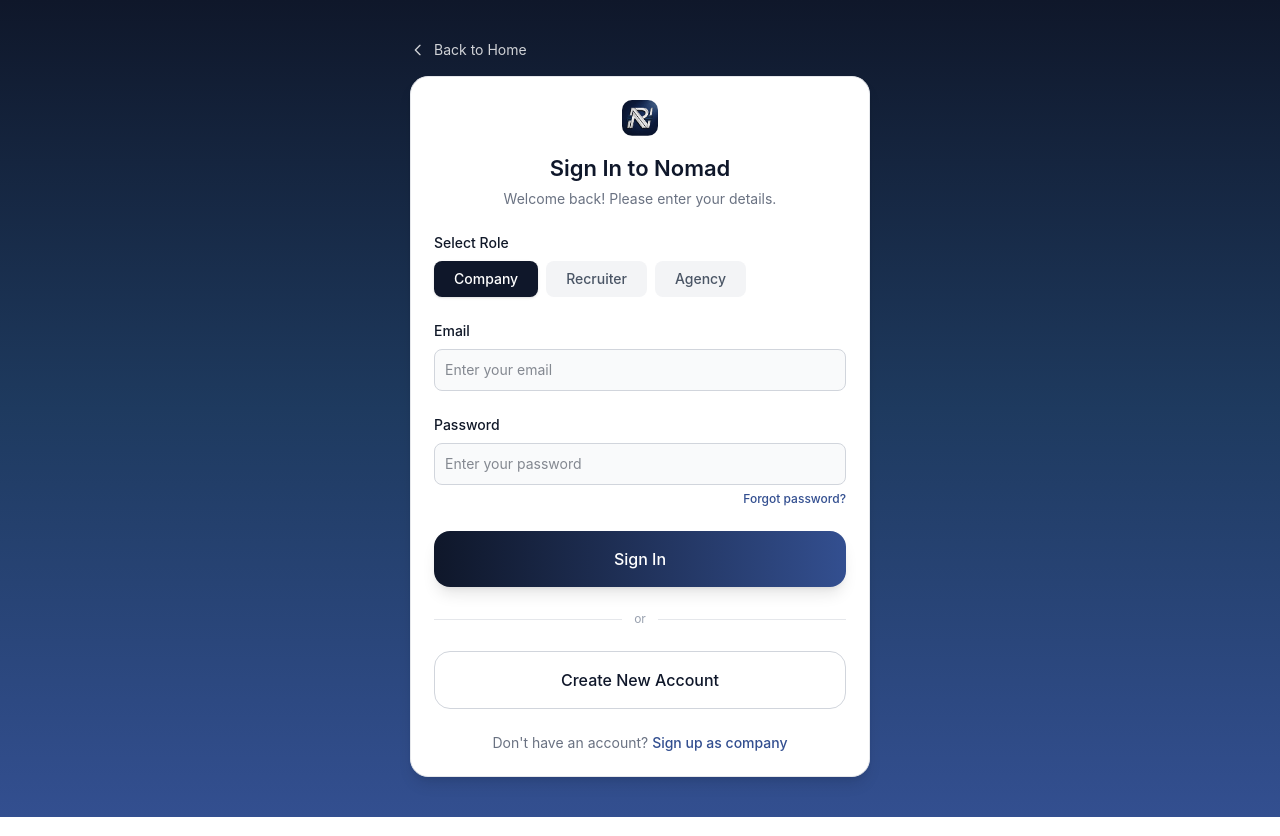
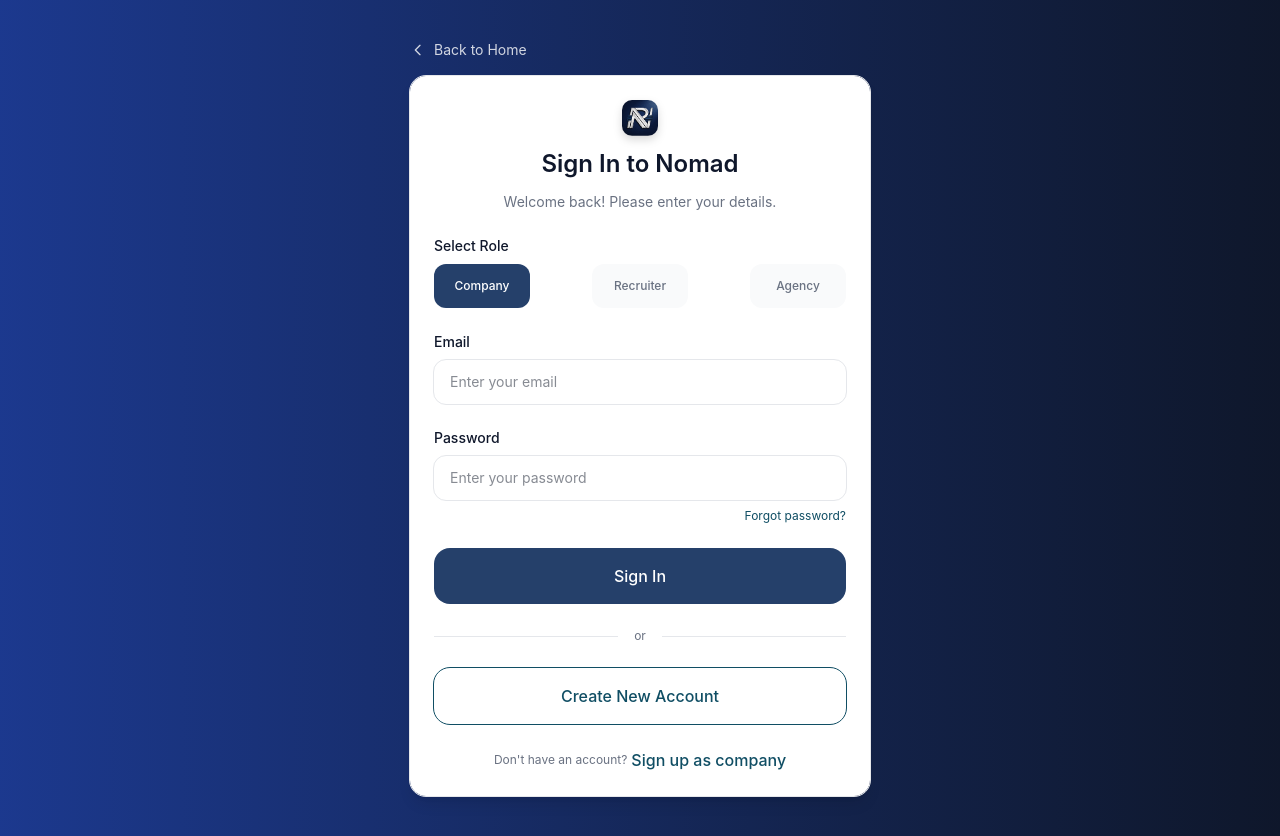
Before and after one commit to 2025msds102imran-bit/Nomad, a React (Vite) app: page /Nomad/auth/login in a window 1280 px wide. Built offline with nearby package versions, Linux system fonts and the light colour scheme.

Commit message:
fix signup pages

```diff
--- a/src/components/ui/Button.jsx
+++ b/src/components/ui/Button.jsx
@@ -1,8 +1,8 @@
 import React from "react";
 
 const variants = {
-  primary: "bg-linear-to-r from-[#0F172A] to-[#334F90] text-white shadow-lg hover:shadow-xl",
-  secondary: "bg-white text-[#0F172A] border border-gray-300 hover:bg-gray-50",
+  primary: "bg-[#25406A] text-white hover:bg-cyan-950",
+  secondary: "bg-white text-cyan-900 outline-[1.27px] outline-cyan-900 ",
   outline: "bg-transparent border border-white text-white hover:bg-white/10",
 };
 
--- a/src/components/ui/Input.jsx
+++ b/src/components/ui/Input.jsx
@@ -1,4 +1,15 @@
 import React from "react";
+
+const sizeStyles = {
+  md: {
+    label: "block mb-2 text-sm font-medium text-slate-900",
+    input: "bg-white text-gray-900 text-sm rounded-xl outline-[1.27px] outline-gray-200 focus:outline-gray-400 block w-full px-4 py-3",
+  },
+  sm: {
+    label: "block mb-1.5 text-xs font-medium text-slate-900",
+    input: "bg-white text-gray-900 text-xs rounded-[10px] outline-[1.07px] outline-gray-200 focus:outline-gray-400 block w-full h-10 px-3.5 py-2.5",
+  },
+};
 
 const Input = ({
   label,
@@ -9,13 +20,16 @@
   onChange,
   required = true,
   disabled = false,
+  size = "md",
   className = "",
   ...props
 }) => {
+  const styles = sizeStyles[size] || sizeStyles.md;
+
   return (
     <div className="w-full">
       {label && (
-        <label htmlFor={id} className="block mb-2 text-sm font-medium text-gray-900">
+        <label htmlFor={id} className={styles.label}>
           {label}
         </label>
       )}
@@ -28,7 +42,7 @@
         onChange={onChange}
         required={required}
         disabled={disabled}
-        className={`bg-gray-50 border border-gray-300 text-gray-900 text-sm rounded-lg outline-none focus:border-gray-400 block w-full p-2.5 disabled:opacity-50 disabled:cursor-not-allowed ${className}`}
+        className={`${styles.input} disabled:opacity-50 disabled:cursor-not-allowed ${className}`}
         {...props}
       />
     </div>
--- a/src/components/ui/Select.jsx
+++ b/src/components/ui/Select.jsx
@@ -15,7 +15,7 @@
   return (
     <div className="w-full">
       {label && (
-        <label htmlFor={id} className="block mb-2 text-sm font-medium text-gray-900">
+        <label htmlFor={id} className="block mb-1.5 text-xs font-medium text-slate-900">
           {label}
         </label>
       )}
@@ -26,7 +26,7 @@
         onChange={onChange}
         required={required}
         disabled={disabled}
-        className={`bg-gray-50 border border-gray-300 text-gray-900 text-sm rounded-lg outline-none focus:border-gray-400 block w-full p-2.5 disabled:opacity-50 disabled:cursor-not-allowed ${className}`}
+        className={`bg-white text-gray-900 text-xs rounded-[10px] outline-[1.07px] outline-gray-200 focus:outline-gray-400 block w-full h-10 px-3.5 py-2.5 disabled:opacity-50 disabled:cursor-not-allowed ${className}`}
         {...props}
       >
         <option value="" disabled>{placeholder}</option>
--- a/src/layouts/AuthLayout.jsx
+++ b/src/layouts/AuthLayout.jsx
@@ -12,7 +12,7 @@
   const back = backLinks[pathname] || { to: "/", label: "Back to Home" };
 
   return (
-    <div className="min-h-screen flex items-center justify-center px-4 py-10" style={{ background: 'linear-gradient(180deg, #0F172A 0%, #1E3A5F 50%, #334F90 100%)' }}>
+    <div className="min-h-screen flex items-center justify-center px-4 py-10 bg-linear-to-l from-slate-900 to-blue-900">
       <div className="w-full max-w-[460px]">
         <Link to={back.to} className="inline-flex items-center gap-2 text-white/80 hover:text-white text-sm transition mb-4">
           <svg className="w-4 h-4" fill="none" viewBox="0 0 24 24" stroke="currentColor" strokeWidth={2}>
--- a/src/pages/website/Login.jsx
+++ b/src/pages/website/Login.jsx
@@ -2,6 +2,7 @@
 import { Link } from "react-router-dom";
 import { Input, Button } from "../../components/ui";
 import logo from "../../assets/logo.png";
+
 const roles = ["Company", "Recruiter", "Agency"];
 
 const LoginPage = () => {
@@ -16,30 +17,34 @@
 
   return (
     <div className="w-full">
-      <div className="bg-white rounded-[18px] border-[1.27px] border-gray-200 p-[23px] flex flex-col gap-[24px] shadow-[0px_3.91px_5.87px_-3.91px_#0000001A,0px_9.78px_14.66px_-2.93px_#0000001A]">
-        {/* Logo + heading */}
-        <div className="flex flex-col items-center">
-          <div className="w-[36px] h-[36px] rounded-[10px] overflow-hidden mb-4">
-            <img src={logo} alt="logo" className="w-full h-full rounded-md object-cover" />
-          </div>
-          <h1 className="text-[22px] font-semibold text-[#0F172A]">Sign In to Nomad</h1>
-          <p className="text-sm text-gray-500 mt-1">Welcome back! Please enter your details.</p>
+      <div className="bg-white rounded-2xl p-6 flex flex-col gap-6 shadow-[0px_3.91px_5.87px_-3.91px_rgba(0,0,0,0.10),0px_9.78px_14.66px_-2.93px_rgba(0,0,0,0.10)] outline-[1.27px] outline-gray-200">
+        <div className="flex flex-col items-center gap-2">
+          <img
+            src={logo}
+            alt="Nomad"
+            className="w-9 h-9 rounded-[10px] object-cover drop-shadow-lg"
+          />
+          <h1 className="text-2xl font-semibold text-slate-900 leading-10 text-center">
+            Sign In to Nomad
+          </h1>
+          <p className="text-sm text-gray-500 text-center">
+            Welcome back! Please enter your details.
+          </p>
         </div>
 
-        <form className="flex flex-col gap-[24px]" onSubmit={handleSubmit}>
-          {/* Role selector */}
+        <form className="flex flex-col gap-6" onSubmit={handleSubmit}>
           <div>
-            <p className="text-sm font-medium text-gray-900 mb-2">Select Role</p>
-            <div className="flex gap-2">
+            <p className="text-sm font-medium text-slate-900 mb-2">Select Role</p>
+            <div className="flex justify-between">
               {roles.map((role) => (
                 <button
                   key={role}
                   type="button"
                   onClick={() => setSelectedRole(role)}
-                  className={`px-5 py-2 rounded-lg text-sm font-medium transition-all ${
+                  className={`w-24 h-11 rounded-xl text-xs font-medium transition-colors ${
                     selectedRole === role
-                      ? "bg-[#0F172A] text-white shadow-sm"
-                      : "bg-gray-100 text-gray-600 hover:bg-gray-200"
+                      ? "bg-[#25406A] text-white"
+                      : "bg-gray-50 text-gray-500 hover:bg-gray-100"
                   }`}
                 >
                   {role}
@@ -68,8 +73,11 @@
               onChange={(e) => setPassword(e.target.value)}
               required
             />
-            <div className="flex justify-end mt-1.5">
-              <Link to="/auth/forgot-password" className="text-xs text-[#334F90] font-medium hover:underline">
+            <div className="flex justify-end mt-2">
+              <Link
+                to="/auth/forgot-password"
+                className="text-xs text-cyan-900 hover:underline"
+              >
                 Forgot password?
               </Link>
             </div>
@@ -79,10 +87,9 @@
             Sign In
           </Button>
 
-          {/* Divider */}
-          <div className="flex items-center gap-3">
+          <div className="flex items-center gap-4">
             <div className="flex-1 h-px bg-gray-200" />
-            <span className="text-xs text-gray-400">or</span>
+            <span className="text-xs text-gray-500">or</span>
             <div className="flex-1 h-px bg-gray-200" />
           </div>
 
@@ -93,12 +100,15 @@
           </Link>
         </form>
 
-        <p className="text-center text-sm text-gray-500">
-          Don't have an account?{" "}
-          <Link to="/auth/signup" className="text-[#334F90] font-medium hover:underline">
+        <div className="flex justify-center items-center">
+          <span className="text-xs text-gray-500">Don&apos;t have an account?</span>
+          <Link
+            to="/auth/signup"
+            className="text-base font-medium text-cyan-900 hover:underline ml-1"
+          >
             Sign up as company
           </Link>
-        </p>
+        </div>
       </div>
     </div>
   );
--- a/src/pages/website/Signup.jsx
+++ b/src/pages/website/Signup.jsx
@@ -23,22 +23,27 @@
 
   return (
     <div className="w-full">
-      <div className="bg-white rounded-[20px] border-[1.07px] border-gray-200 p-[33px] flex flex-col gap-[26px] shadow-[0px_3.91px_5.87px_-3.91px_#0000001A,0px_9.78px_14.66px_-2.93px_#0000001A]">
+      <div className="bg-white rounded-[20px] p-8 flex flex-col gap-7 shadow-[0px_3.31px_4.97px_-3.31px_rgba(0,0,0,0.10),0px_8.28px_12.42px_-2.48px_rgba(0,0,0,0.10)] outline-[1.07px] outline-gray-200">
         <div className="text-center">
-          <h1 className="text-[26.5px] font-semibold leading-[33px] text-center text-[#0F172A]">Welcome to Nomad Company</h1>
-          <p className="text-sm text-gray-500 mt-2">
+          <h1 className="text-2xl font-semibold leading-8 text-slate-900">
+            Welcome to Nomad Company
+          </h1>
+          <p className="text-xs text-gray-500 mt-1.5">
             If you already have an account, you can{" "}
-            <Link to="/auth/login" className="text-[#334F90] font-medium hover:underline">log in here!</Link>
+            <Link to="/auth/login" className="text-cyan-900 font-medium hover:underline">
+              log in here!
+            </Link>
           </p>
         </div>
 
-        <form className="flex flex-col gap-[20px]" onSubmit={handleSubmit}>
+        <form className="flex flex-col gap-5" onSubmit={handleSubmit}>
           <Input
             label="Company Name"
             id="signup-company"
             placeholder="Enter company name"
             value={companyName}
             onChange={(e) => setCompanyName(e.target.value)}
+            size="sm"
             required
           />
           <Input
@@ -48,6 +53,7 @@
             placeholder="Enter email address"
             value={email}
             onChange={(e) => setEmail(e.target.value)}
+            size="sm"
             required
           />
           <Input
@@ -57,6 +63,7 @@
             placeholder="Enter your password"
             value={password}
             onChange={(e) => setPassword(e.target.value)}
+            size="sm"
             required
           />
           <Input
@@ -66,6 +73,7 @@
             placeholder="Enter contact number"
             value={contactNumber}
             onChange={(e) => setContactNumber(e.target.value)}
+            size="sm"
             required
           />
           <Input
@@ -74,6 +82,7 @@
             placeholder="Search location"
             value={location}
             onChange={(e) => setLocation(e.target.value)}
+            size="sm"
             required
           />
           <div>
@@ -85,11 +94,11 @@
               options={registrationOptions}
               placeholder="Search Registration no."
             />
-            <p className="text-xs text-gray-400 mt-1.5">
+            <p className="text-[10px] text-gray-400 mt-1.5">
               Search for your company using the registration number (e.g., 2019/123456/07)
             </p>
           </div>
-          <Button type="submit" fullWidth>
+          <Button type="submit" size="md" fullWidth>
             Save and Next
           </Button>
         </form>
```
